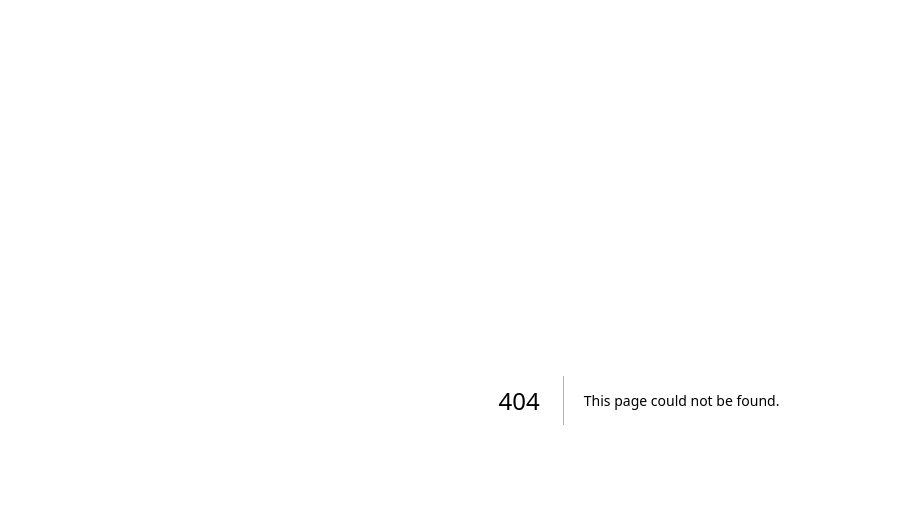
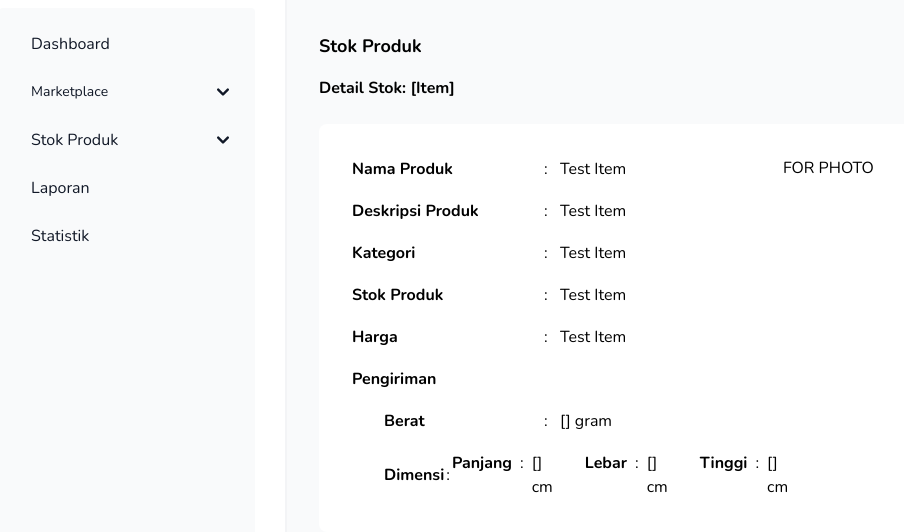
Before and after one commit to fajarzuhrihadiyanto/simontok-fe-fp, a Next.js app: page /stok/detail in a window 1280 px wide. Before the commit this address had no page. Shown: the top 532 px of the page, without its empty margins (1-905 px from the left). Built offline with nearby package versions, Linux system fonts and the light colour scheme.

Commit message:
style: add hover color for secondary button

```diff
--- a/components/Card.tsx
+++ b/components/Card.tsx
@@ -8,7 +8,7 @@ export const Card = ({ obj }) => {
                 <h1 className="truncate text-sm"> {obj.product_name}</h1>
                 <div className="flex space-x-4">
                     <div className="rounded-lg bg-white p-2 text-xs w-1/2">Stok: {obj.stock}</div>
-                    <button className="rounded-lg bg-secondary p-2 text-xs w-1/2 text-white">Detail</button>
+                    <button className="rounded-lg bg-secondary p-2 text-xs w-1/2 text-white hover:bg-hoversecondary">Detail</button>
                 </div>
             </div>
         </>
--- /dev/null
+++ b/pages/stok/detail.tsx
@@ -0,0 +1,92 @@
+import { LeftSidebar } from "../../components/LeftSidebar";
+import { PageContent } from "../../components/PageContent";
+import { stocks } from "../../components/utils/Stock";
+import { Card } from "../../components/Card";
+import { PageContainer } from "../../components/Container";
+
+export default function DetailStock() {
+  return (
+    <>
+      <LeftSidebar />
+      <PageContent>
+        <h1 className="text-lg font-bold w-full">Stok Produk</h1>
+        <h2 className="mt-4 font-bold">Detail Stok: [Item] </h2>
+        <PageContainer>
+          <div className="flex w-full">
+            <div className="w-1/2">
+              <table >
+                <tbody className="flex flex-col space-y-4">
+                  <tr>
+                    <th className="w-48 text-left">Nama Produk</th>
+                    <td className="w-4 text-left">:</td>
+                    <td className="w-max">Test Item</td>
+                  </tr>
+                  <tr>
+                    <th className="w-48 text-left">Deskripsi Produk</th>
+                    <td className="w-4 text-left">:</td>
+                    <td className="w-max">Test Item</td>
+                  </tr>
+                  <tr>
+                    <th className="w-48 text-left">Kategori</th>
+                    <td className="w-4 text-left">:</td>
+                    <td className="w-max">Test Item</td>
+                  </tr>
+                  <tr>
+                    <th className="w-48 text-left">Stok Produk</th>
+                    <td className="w-4 text-left">:</td>
+                    <td className="w-max">Test Item</td>
+                  </tr>
+                  <tr>
+                    <th className="w-48 text-left">Harga</th>
+                    <td className="w-4 text-left">:</td>
+                    <td className="w-max">Test Item</td>
+                  </tr>
+                  <tr>
+                    <th className="w-48 text-left">Pengiriman</th>
+                  </tr>
+                  <tr className="pl-8">
+                    <th className="text-left w-40">Berat</th>
+                    <td className="w-4 text-left">:</td>
+                    <td className="w-max">
+                      [] <span>gram</span>{" "}
+                    </td>
+                  </tr>
+                  <tr className="pl-8">
+                    <th className="text-left w-40">Dimensi</th>
+                    <td className="w-4 text-left">:</td>
+                    <td className="">
+                      <div className="flex space-x-8">
+                        <div className="flex space-x-2">
+                          <p className="font-bold">Panjang</p>
+                          <p>:</p>
+                          <p>
+                            [] <span>cm</span>{" "}
+                          </p>
+                        </div>
+                        <div className="flex space-x-2">
+                          <p className="font-bold">Lebar</p>
+                          <p>:</p>
+                          <p>
+                            [] <span>cm</span>{" "}
+                          </p>
+                        </div>
+                        <div className="flex space-x-2">
+                          <p className="font-bold">Tinggi</p>
+                          <p>:</p>
+                          <p>
+                            [] <span>cm</span>{" "}
+                          </p>
+                        </div>
+                      </div>
+                    </td>
+                  </tr>
+                </tbody>
+              </table>
+            </div>
+            <div className="w-1/2">FOR PHOTO</div>
+          </div>
+        </PageContainer>
+      </PageContent>
+    </>
+  );
+}
--- a/tailwind.config.js
+++ b/tailwind.config.js
@@ -14,7 +14,8 @@ module.exports = {
         secondary: '#FA896B',
         light: '#F2E8FF',
         slight: '#FEF3F1',
-        forhoverprimary: '#201466'
+        forhoverprimary: '#201466',
+        hoversecondary: '#FF7450'
       }
     },
     fontFamily: {
```
